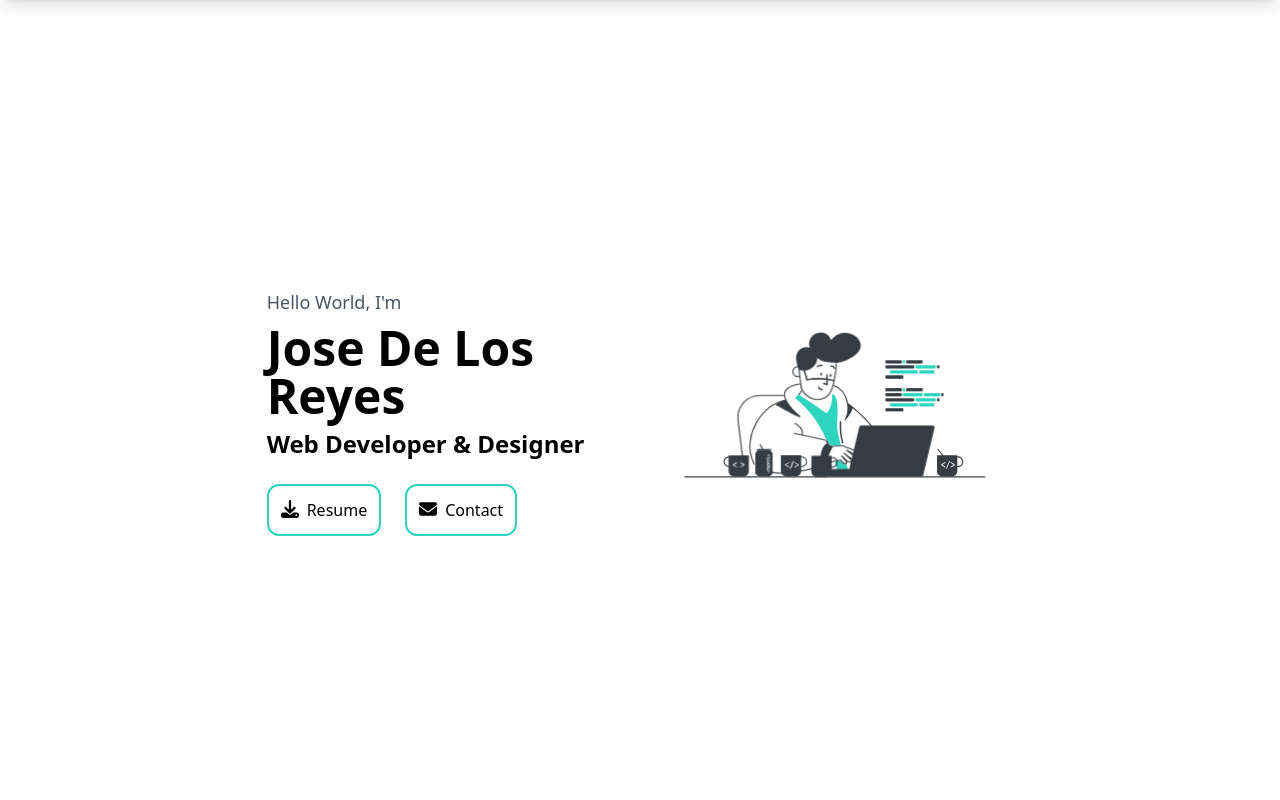
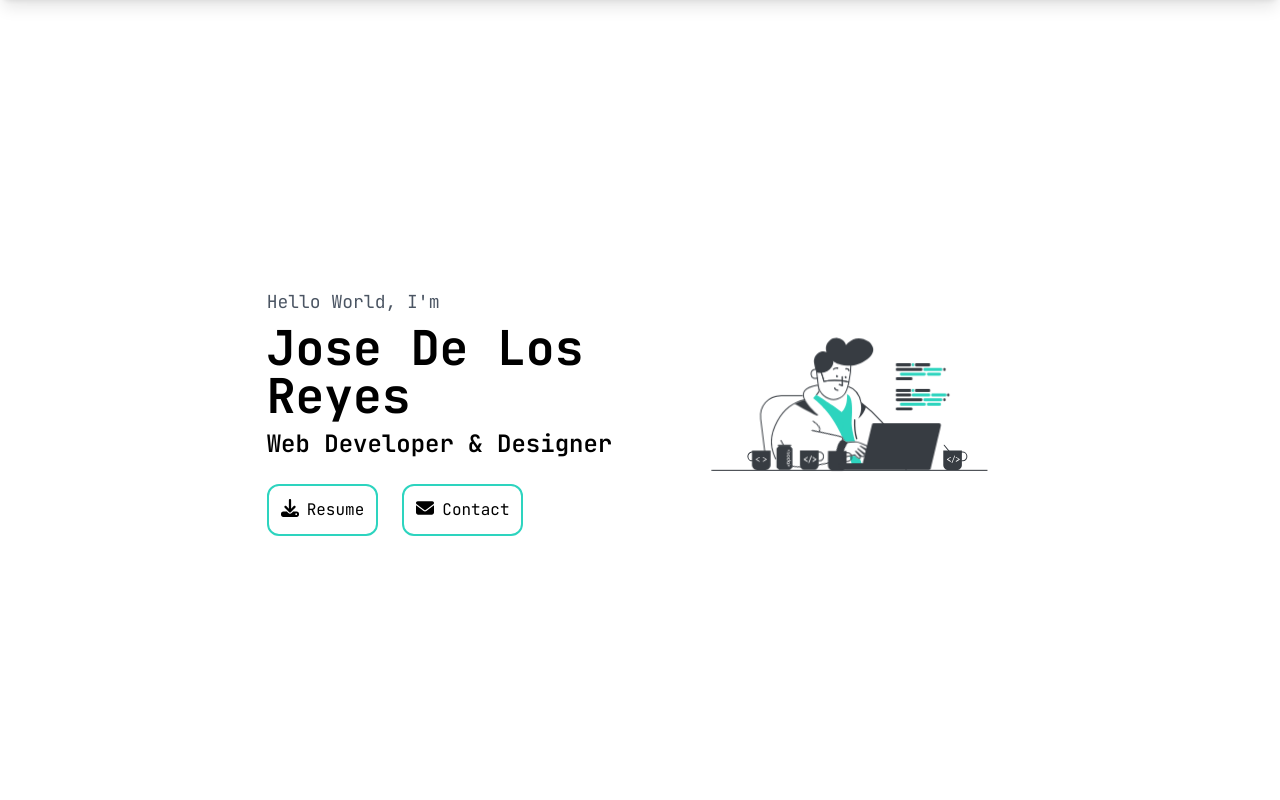
Before and after one commit to JoseDLR24/portfolio-react, a React (Vite) app: page / in a window 1280 px wide. Shown: the top 800 px of the page. Built offline with nearby package versions, Linux system fonts and the light colour scheme.

Commit message:
font added

```diff
--- a/src/index.css
+++ b/src/index.css
@@ -1,10 +1,12 @@
+@import url('https://fonts.googleapis.com/css2?family=JetBrains+Mono:wght@400;600;700&display=swap');
+
 @tailwind base;
 @tailwind components;
 @tailwind utilities;
 
 @layer components {
     .comp-container {
-    @apply min-h-screen max-w-full flex flex-col justify-center items-center;
+    @apply min-h-screen max-w-full flex flex-col justify-center items-center font-jetBrains;
     }
     .content-container {
     @apply flex flex-col items-center justify-center w-96 text-center md:w-8/12 lg:max-w-4xl px-3 md:px-0;
--- a/tailwind.config.js
+++ b/tailwind.config.js
@@ -8,6 +8,9 @@
     extend: {
       colors: {
         blueblack: "#373D43"
+      },
+      fontFamily: {
+        'jetBrains': ['JetBrains Mono', 'monospace']
       }
     },
   },
```
